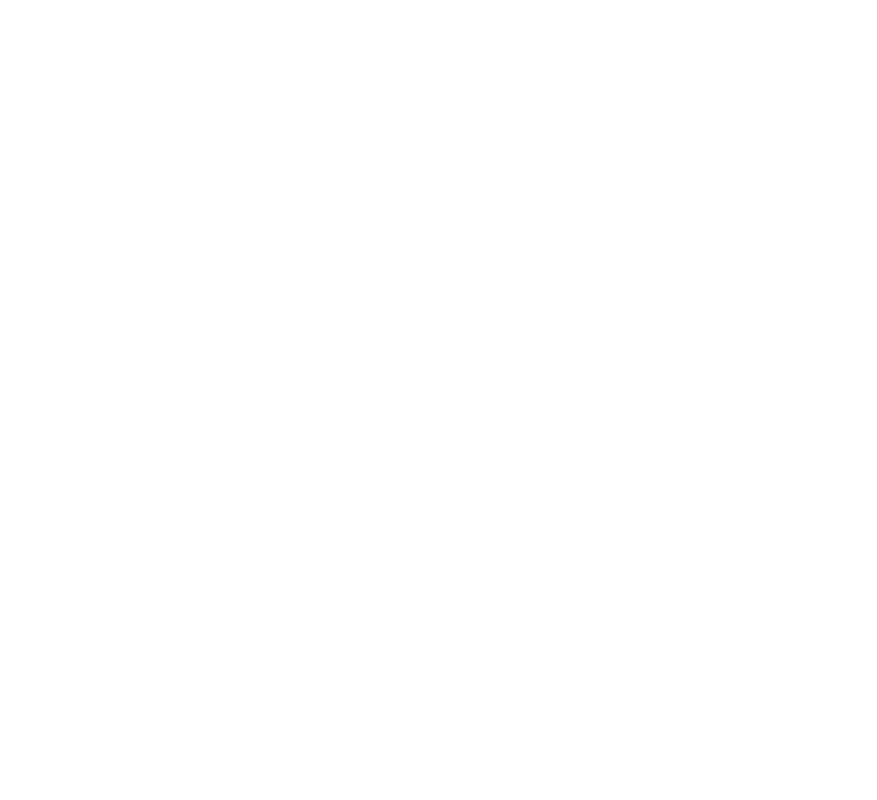
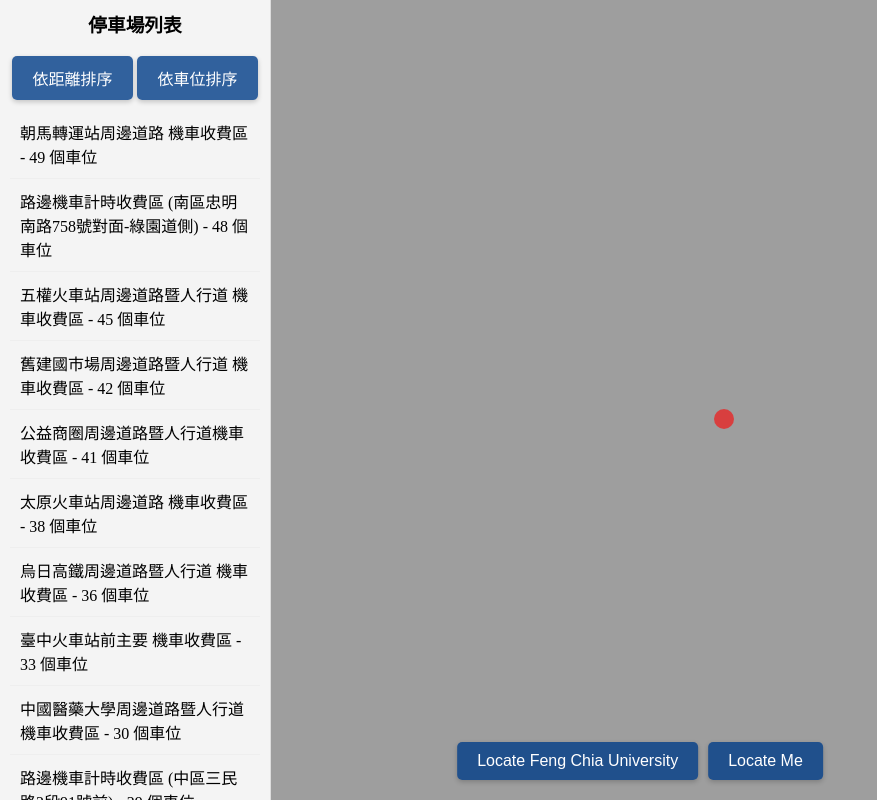
Before and after one commit to SakuraLoveArcaea/geo-map, a plain HTML site: page index.html in a window 1280 px wide. Shown: the whole page, without its empty margins (0-877 px from the left). Drawn offline with Linux system fonts and the light colour scheme; the site is published under a folder, as on GitHub Pages, so addresses that start at the root find nothing.

Commit message:
Fix script and link tag paths in index.html

```diff
--- a/index.html
+++ b/index.html
@@ -5,8 +5,8 @@
     <link rel="icon" type="image/svg+xml" href="/vite.svg" />
     <meta name="viewport" content="width=device-width, initial-scale=1.0" />
     <title>gro_map</title>
-    <script type="module" crossorigin src="/index-BTQs9cOh.js"></script>
-    <link rel="stylesheet" crossorigin href="/index-DQDyZqqQ.css">
+    <script type="module" crossorigin src="index-BTQs9cOh.js"></script>
+    <link rel="stylesheet" crossorigin href="index-DQDyZqqQ.css">
   </head>
   <body>
     <div id="app"></div>
```
